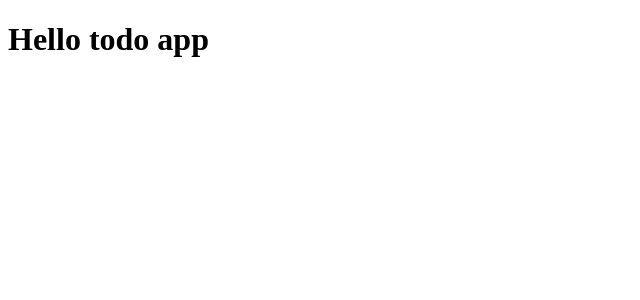
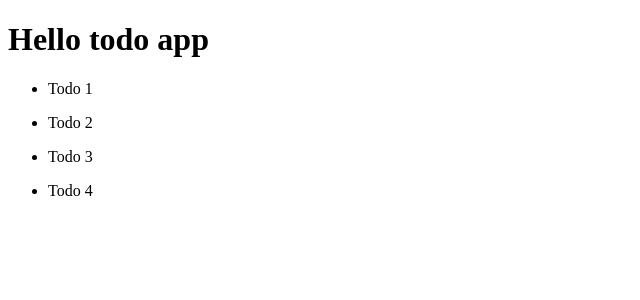
Before and after one commit to dharshakch97/todoapp, an Angular app: page / in a window 1280 px wide. Shown: the top 300 px of the page, without its empty margins (0-640 px from the left). Built offline with nearby package versions, Linux system fonts and the light colour scheme.

Commit message:
todos component

```diff
--- a/src/app/app.component.html
+++ b/src/app/app.component.html
@@ -1,3 +1,4 @@
 <div>
    <h1>Hello {{ title }}</h1>
+   <app-todos></app-todos>
 </div>
--- a/src/app/app.module.ts
+++ b/src/app/app.module.ts
@@ -3,10 +3,12 @@
 
 import { AppRoutingModule } from './app-routing.module';
 import { AppComponent } from './app.component';
+import { TodosComponent } from './components/todos/todos.component';
 
 @NgModule({
   declarations: [
-    AppComponent
+    AppComponent,
+    TodosComponent
   ],
   imports: [
     BrowserModule,
--- /dev/null
+++ b/src/app/components/todos/todos.component.html
@@ -0,0 +1,3 @@
+<ul *ngFor="let todo of todos">
+    <li>{{ todo.title }}</li>
+</ul>
--- /dev/null
+++ b/src/app/components/todos/todos.component.ts
@@ -0,0 +1,38 @@
+import { Component, OnInit } from '@angular/core';
+import { Todo } from 'src/app/models/Todo';
+
+@Component({
+  selector: 'app-todos',
+  templateUrl: './todos.component.html',
+  styleUrls: ['./todos.component.css']
+})
+export class TodosComponent implements OnInit {
+   todos: Todo[];
+  constructor() { }
+
+  ngOnInit(): void {
+    this.todos = [
+      {
+        id: 1,
+        title: 'Todo 1',
+        completed: false
+      },
+      {
+        id: 2,
+        title: 'Todo 2',
+        completed: false
+      },
+      {
+        id: 3,
+        title: 'Todo 3',
+        completed: false
+      },
+      {
+        id: 4,
+        title: 'Todo 4',
+        completed: false
+      }
+    ]
+  }
+
+}
--- /dev/null
+++ b/src/app/models/Todo.ts
@@ -0,0 +1,5 @@
+export class Todo {
+  id:number;
+  title:string;
+  completed:boolean;
+}
--- a/tsconfig.json
+++ b/tsconfig.json
@@ -5,6 +5,7 @@
     "baseUrl": "./",
     "outDir": "./dist/out-tsc",
     "forceConsistentCasingInFileNames": true,
+    "strictPropertyInitialization": false,
     "strict": true,
     "noImplicitReturns": true,
     "noFallthroughCasesInSwitch": true,
```
Also changed, not shown: src/app/components/todos/todos.component.css (added), 1 other file (tests, documents, lock files or other folders).
